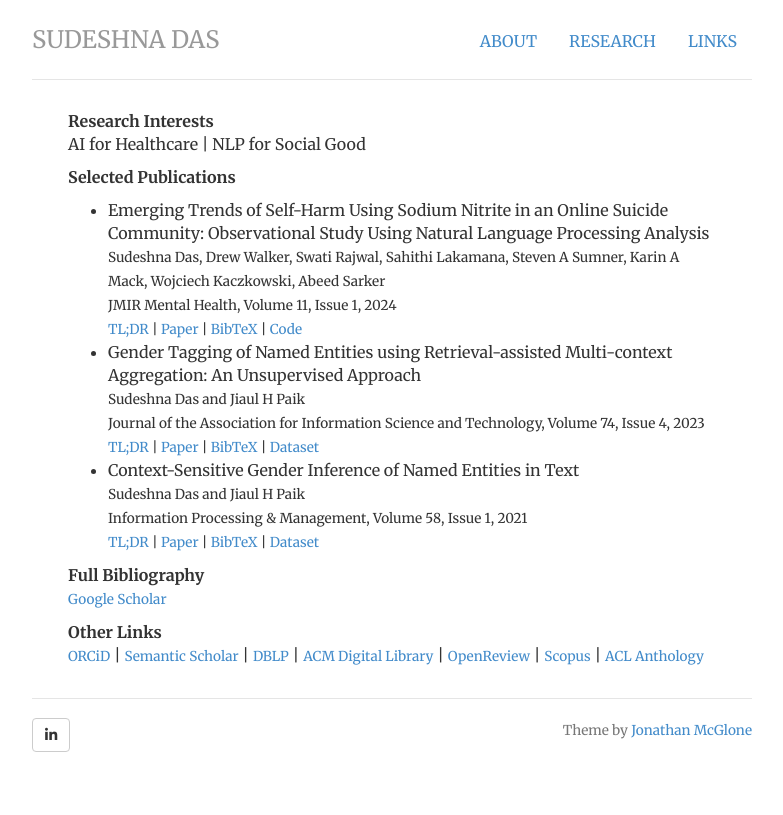
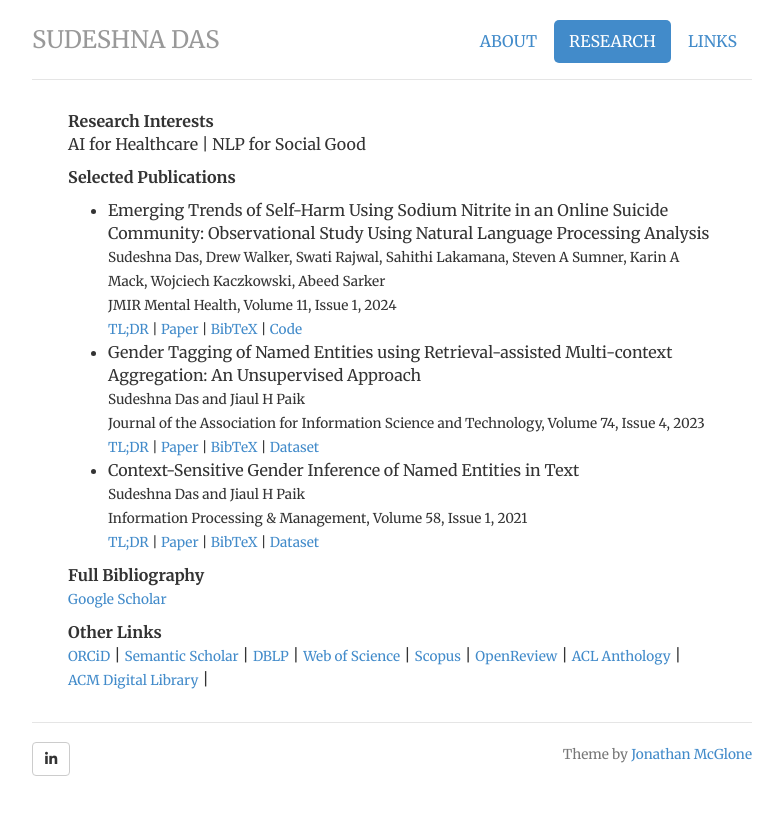
Before and after one commit to das-sudeshna/das-sudeshna.github.io, a Jekyll site: the page built from research/index.html, in a window 1280 px wide. Shown: the top 815 px of the page, without its empty margins (248-1031 px from the left). Built offline with Jekyll 4.4.1, drawn with Linux system fonts in a browser that asks for light colours; nearby versions of some CDN libraries; some of the changed lines change nothing that is shown.

Commit message:
Update index.html

```diff
--- a/research/index.html
+++ b/research/index.html
@@ -2,9 +2,10 @@
 layout: default
 title: Research Profile of Sudeshna Das
 about: passive
-research: passive
+research: active
+teaching: passive
 links: passive
-description: Research profile of Sudeshna Das, Postdoctoral Fellow (Biomedical Informatics), School of Medicine, Emory University.
+description: Research profile of Sudeshna Das, Postdoctoral Fellow (Biomedical Informatics), Emory University.
 ---
 
   <div class="cv">
@@ -67,5 +68,6 @@ description: Research profile of Sudeshna Das, Postdoctoral Fellow (Biomedical I
 	<small><a href="https://scholar.google.com/citations?hl=en&user=swg54REAAAAJ">Google Scholar</a></small>
 
     <p><strong>Other Links</strong><br>
-	<small><a href="https://orcid.org/0000-0002-2112-6986">ORCiD</a></small> | <small><a href="https://www.semanticscholar.org/author/2035728294">Semantic Scholar</a></small> | <small><a href="https://dblp.org/pid/50/7065-2">DBLP</a></small> | <small><a href="https://dl.acm.org/profile/99659281138">ACM Digital Library</a></small> | <small><a href="https://openreview.net/profile?id=~Sudeshna_Das1">OpenReview</a></small> | <small><a href="https://www.scopus.com/authid/detail.uri?authorId=58597903700">Scopus</a></small> | <small><a href="https://aclanthology.org/people/s/sudeshna-das/">ACL Anthology</a></small>
+	<small><a href="https://orcid.org/0000-0002-2112-6986">ORCiD</a></small> | <small><a href="https://www.semanticscholar.org/author/2035728294">Semantic Scholar</a></small> | <small><a href="https://dblp.org/pid/50/7065-2">DBLP</a></small> | <small><a href= https://www.webofscience.com/wos/author/record/LRT-3871-2024">Web of Science</a></small> | <small><a href="https://www.scopus.com/authid/detail.uri?authorId=58597903700">Scopus</a></small> |
+		<small><a href="https://openreview.net/profile?id=~Sudeshna_Das1">OpenReview</a></small> | <small><a href="https://aclanthology.org/people/s/sudeshna-das/">ACL Anthology</a></small> | <small><a href="https://dl.acm.org/profile/99659281138">ACM Digital Library</a></small> |
   </div>
```
